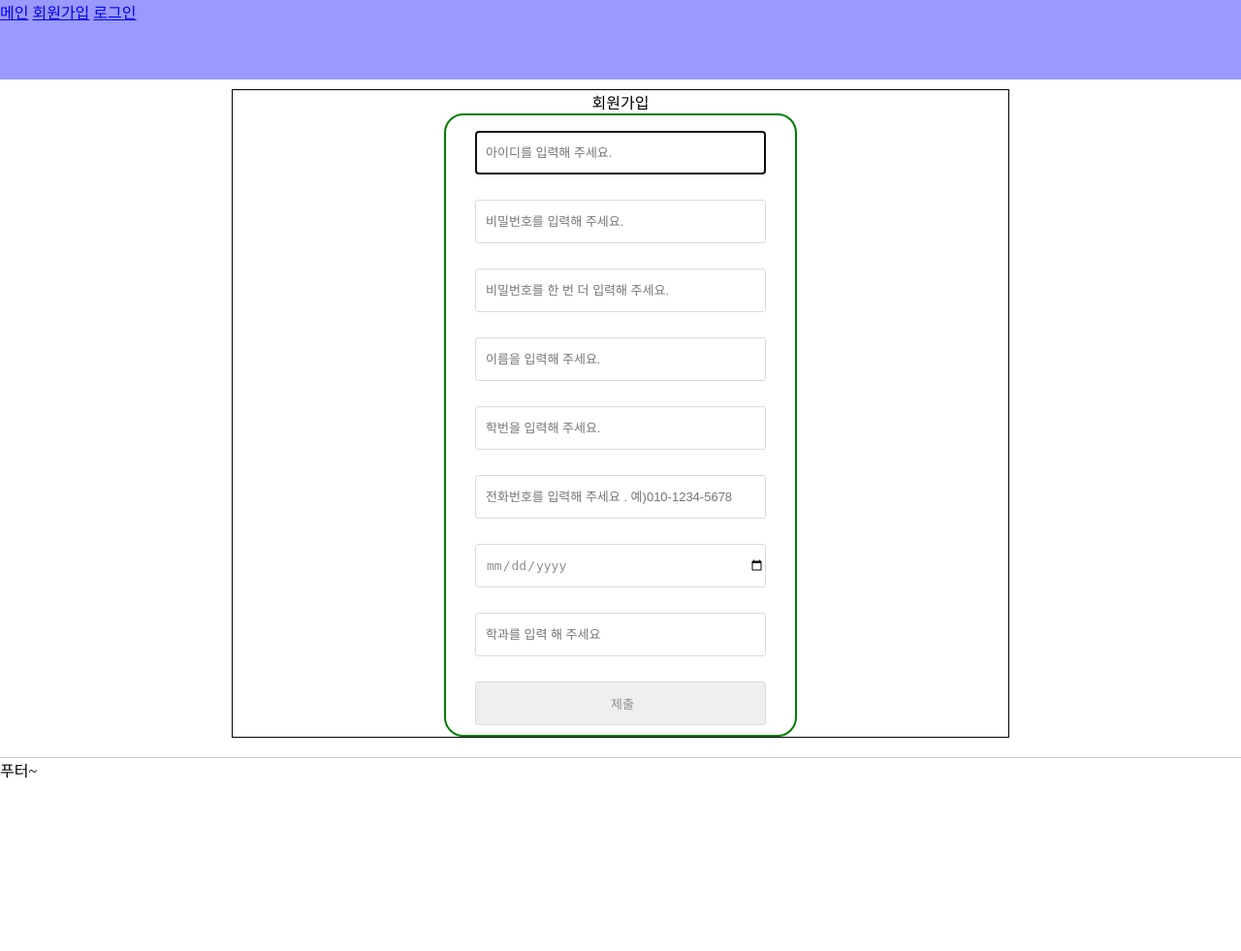
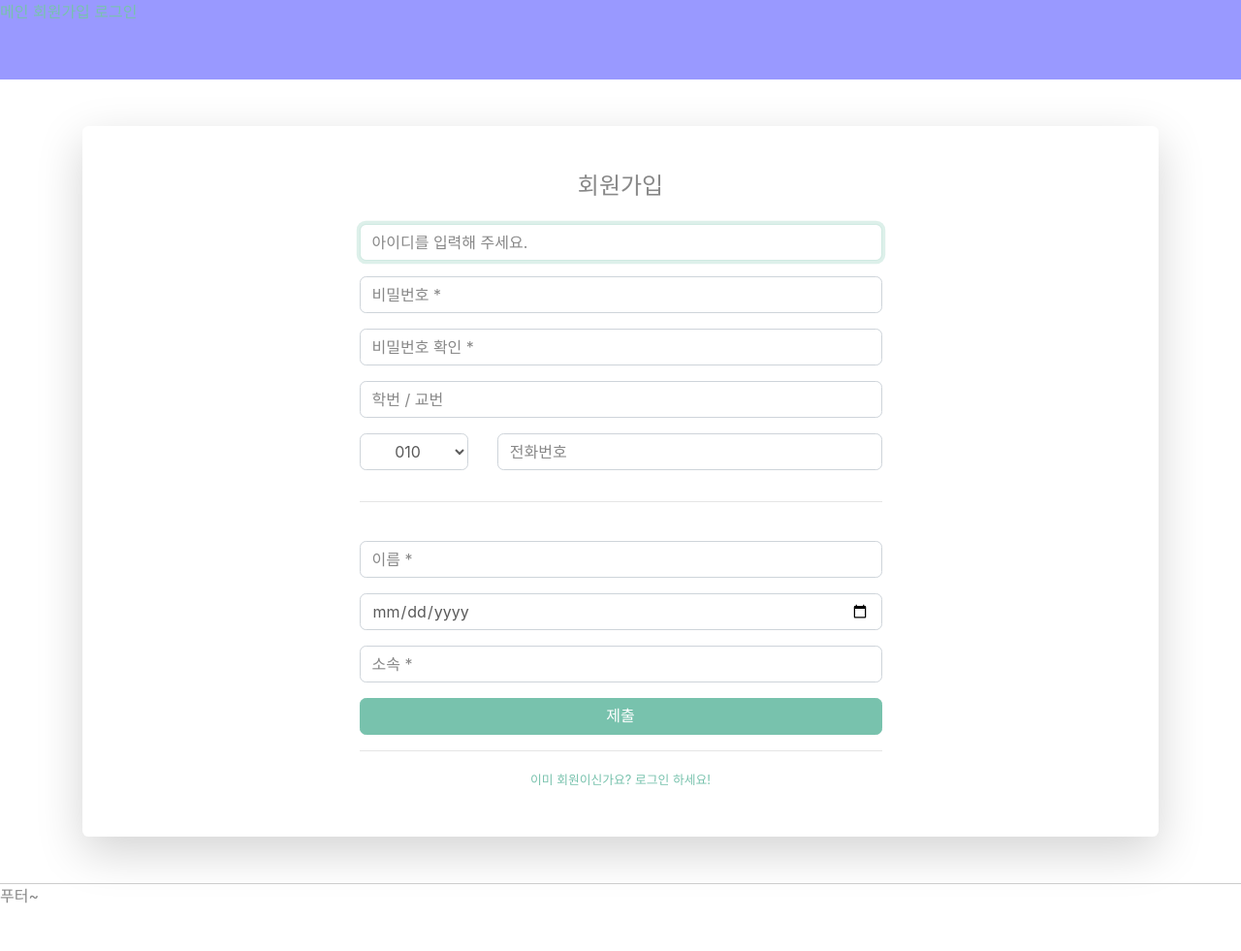
Before and after one commit to 97e57e/CAULendClassRoom, a Django app: page /signup/ in a window 1280 px wide. Shown: the whole page at 97% size. Before the commit the page ends 803 px from the top, so only its background shows below. Run offline with Django 3.2, Linux system fonts and the light colour scheme; some libraries are stand-ins or nearby versions.

Commit message:
[SignUp] forms.py & signup.html & signbase.html 수정, Register.css 추가

```diff
--- a/accounts/forms.py
+++ b/accounts/forms.py
@@ -8,20 +8,23 @@ class CreateUserForm(UserCreationForm):
         widget=forms.TextInput(
             attrs={
                 'placeholder': '아이디를 입력해 주세요.',
+                'class': 'form-control form-control-user',
             }
         )
     )
     password1 = forms.CharField(
         widget=forms.PasswordInput(
             attrs={
-                'placeholder': '비밀번호를 입력해 주세요.',
+                'placeholder': '비밀번호 *',
+                'class': 'form-control form-control-user',
             }
         )
     )
     password2 = forms.CharField(
         widget=forms.PasswordInput(
             attrs={
-                'placeholder': '비밀번호를 한 번 더 입력해 주세요.',
+                'placeholder': '비밀번호 확인 *',
+                'class': 'form-control form-control-user',
             }
         )
     )
--- a/accounts/templates/signup.html
+++ b/accounts/templates/signup.html
@@ -1,26 +1,92 @@
-{% extends 'base.html' %}
+{% extends 'signbase.html' %}
 {% block title %}회원가입 | {% endblock %}
 {% block content %}
-<div class="common-pg-contents">
-    <div class="accounts-form-wrapper">
-        <div class="common-subheading">회원가입</div>
-        <form method="POST" action="{% url 'signup'%}" class="signup-form">
+
+<div class="container">
+  <div class="card o-hidden border-0 shadow-lg my-5">
+    <div class="card-body p-0">
+        <!-- Nested Row within Card Body -->
+        <div class="row">
+
+            <div class="col-lg-7 m-auto">
+              <div class="p-5">
+
+                  <div class="text-center">
+                    <h1 class="h4 text-gray-900 mb-4">회원가입</h1>
+                  </div>
+
+                  <form method="POST" action="{% url 'signup'%}" class="user">
+
                     {% csrf_token %}
                     <p>{{user_form.username}}</p>
                     <p>{{user_form.password1}}</p>
                     <p>{{user_form.password2}}</p>
-            <p><input type="text" name = "user_name" placeholder="이름을 입력해 주세요."></p>
-            <p><input type="number" name = "user_code" placeholder="학번을 입력해 주세요."></p>
-            <p><input type="text" placeholder = "전화번호를 입력해 주세요 . 예)010-1234-5678" name = "phone_number"></p>
-            <p><input type="date" name = "birth" placeholder="생일"></p>
-            <p><input type="text" name = "dept_name" placeholder="학과를 입력 해 주세요"></p>
+
+                    <div class="form-group">
+                      <input type="number" class="form-control form-control-user" name="user_code" placeholder="학번 / 교번">
+                    </div>
+
+                    <div class="form-group row">
+
+                      <div class="col-sm-3 ">
+                        <div class="form-group">
+                          <select class="form-control" id="exampleSelect1">
+                            <option>010</option>
+                            <option>011</option>
+                          </select>
+                        </div>
+                      </div>
+
+                      <div class="col-sm-9">
+                        <input type="text" class="form-control form-control-user" name="phone_number" placeholder="전화번호">
+                      </div>
+
+                    </div>
+
+                    <hr>
+                    <br>
+
+                    <div class="form-group">
+                      <input type="text" class="form-control form-control-user" name="user_name" placeholder="이름 *">
+                    </div>
+
+                    <div class="form-group">
+                      <input type="date" class="form-control form-control-user" name="birth" placeholder="생년월일 ex) 940422">
+                    </div>
+
+                    <div class="form-group">
+                      <input type="text" class="form-control form-control-user" name="dept_name" placeholder="소속 *">
+                    </div>
+
                     {% if user_form.non_field_errors %}
                       {% for error in user_form.non_field_errors %}
                       <p class="invalid-login-msg"><b>{{ error }}</b></p>
                       {% endfor %}
                     {% endif %}
-            <input type="submit" value="제출">
+
+                    <input type="submit" value="제출" class="btn btn-primary btn-user btn-block">
+                    <!--<a href="{% url 'signin' %}" class="btn btn-primary btn-user btn-block">가입하기</a>-->
+
                   </form>
+
+                  <hr>
+
+                  <div class="text-center">
+                    <a class="small" href="{% url 'signin' %}">이미 회원이신가요? 로그인 하세요!</a>
+                  </div>
+
               </div>
             </div>
+          </div>
+        </div>
+
+    </div>
+  </div>
+</div>
+
+
+<!--  Jquery 소스 임포트-->
+    <script src ="https://code.jquery.com/jquery-3.4.1.min.js"></script>
+    <script src="js/bootstrap.js"></script>
+
 {% endblock %}
--- a/main/templates/signbase.html
+++ b/main/templates/signbase.html
@@ -11,6 +11,7 @@
     <link rel="stylesheet" href="{% static 'css/accounts.css' %}">
     <link rel="stylesheet" href="{% static 'css/reservation.css' %}">
     <link rel = "stylesheet" href="{% static 'css/Login.css' %}">
+    <link rel = "stylesheet" href="{% static 'css/Register.css' %}">
 
     <title>{% block title %}{% endblock%} CAU Lend</title>
 </head>
```
Lines whose indentation alone changed are shown as unchanged.
